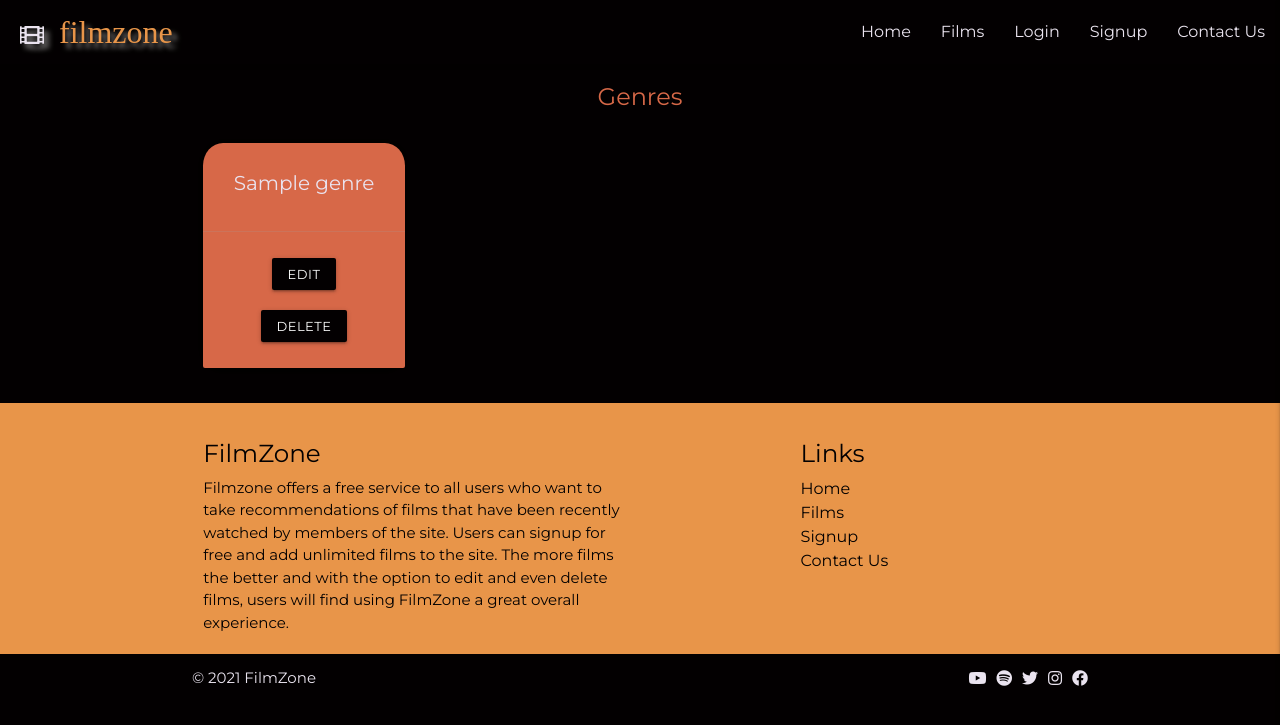
After one commit to liamwalsh1980/Milestone-Project-3, a Flask app: page /genres.html in a window 1280 px wide. The commit adds this page. Shown: the top 725 px of the page. Run offline with Flask 2, Linux system fonts and the light colour scheme; a database or web service that is not in the repository returns one stand-in record (values such as "Sample title"); some libraries are stand-ins or nearby versions; some web fonts are replaced.

Commit message:
New html template added for Genres

```diff
--- a/app.py
+++ b/app.py
@@ -132,16 +132,17 @@ def logout():
     return redirect(url_for("login"))
 
 
+# Function to enable users to add new films to the site
 @app.route("/add_film", methods=["GET", "POST"])
 def add_film():
     if request.method == "POST":
+        # Dictionary created and assigned to 'film'
         film = {
             "genre_name": request.form.get("genre_name"),
             "film_name": request.form.get("film_name"),
             "actors": request.form.get("actors"),
             "best_bit": request.form.get("best_bit"),
             "image": request.form.get("image"),
-            "media_clip": request.form.get("media_clip"),
             "created_by": session["user"]
         }
         mongo.db.films.insert_one(film)
@@ -182,6 +183,12 @@ def delete_film(film_id):
     return redirect(url_for("films"))
 
 
+@app.route("/genres.html")
+def genres():
+    genres = list(mongo.db.genres.find().sort("genre_name", 1))
+    return render_template("genres.html", genres=genres)
+
+
 if __name__ == "__main__":
     app.run(host=os.environ.get("IP"),
             port=int(os.environ.get("PORT")),
--- a/static/css/style.css
+++ b/static/css/style.css
@@ -366,28 +366,49 @@ ul li a:hover {
     border-bottom: 1px solid #d76848;
 }
 
-.add_film_text, .select-wrapper input.select-dropdown  {
+.add_film_text, .edit_film_text, .select-wrapper input.select-dropdown  {
     color: #EAE3EF;
+    font-size: 15px;
 }
 
 /* .input-field.col .prefix ~ label, .input-field.col .prefix ~ .validate ~ label[genre_name] {
     color: #030001;
 } */
 
+/* Genres page */
+
+.genre-card {
+    background-color: #d76848;;
+    border-radius: 10%;
+}
+
+.card .card-title {
+    font-size: 20px;
+}
+
 /* Buttons */
 
-.btn-text {
+.btn-small-genres {
+    background-color: #030001;
+    margin: 10px 5px;
+}
+
+.btn-small-genres:hover {
+    background-color: #647737;
+}
+
+/* .btn-text-profile {
     background-color: #d76848;
     color: #EAE3EF;
-}
+} */
 
-.btn-small {
+.btn-small-profile {
     margin: 10px 5px;
     background-color: #d76848;
     color: #EAE3EF;
 }
 
-.btn-small:hover {
+.btn-small-profile:hover {
     background-color: #647737;
     color: #EAE3EF;
 }
--- a/templates/base.html
+++ b/templates/base.html
@@ -40,7 +40,9 @@
                         {% if session.user %}
                             <li><a href="{{ url_for('profile', username=session['user']) }}">Profile</a></li>
                             <li><a href="{{ url_for('add_film') }}">Add Film</a></li>
-                            <li><a href="#">Manage Genres</a></li>
+                            {% if session.user|lower == "admin"|lower %}
+                                <li><a href="{{ url_for('genres') }}">Manage Genres</a></li>
+                            {% endif %}
                             <li><a href="{{ url_for('logout') }}">Logout</a></li>
                         {% else %}
                             <li><a href="{{ url_for('login') }}">Login</a></li>
@@ -86,7 +88,9 @@
             {% if session.user %}
                 <li><a href="{{ url_for('profile', username=session['user']) }}">Profile</a></li>
                 <li><a href="{{ url_for('add_film') }}">Add Film</a></li>
-                <li><a href="#">Manage Genres</a></li>
+                {% if session.user|lower == "admin"|lower %}
+                    <li><a href="{{ url_for('genres') }}">Manage Genres</a></li>
+                {% endif %}
                 <li><a href="{{ url_for('logout') }}">Logout</a></li>
             {% else %}
                 <li><a href="{{ url_for('login') }}">Login</a></li>
--- a/templates/films.html
+++ b/templates/films.html
@@ -7,18 +7,19 @@
             <div class="col-12 subheader">All Films</div>
         </div>
     </section>
-    <!-- -->
+    <!-- Films section for all users to view -->
     <section>
         <div class="row center">
             <!-- Jinja templating language -->
             <!-- for loop to iterate through the films from MongoDB -->
             {% for film in films %}
-                <div class="container col xl4 s12">
+                <div class="col s12 xl4">
                     <h3>{{ film.film_name }}</h3></br>
                     <p>Genre: {{ film.genre_name }}</p><br>
                     <p>Actors: {{ film.actors }}</p><br>
                     <p>Best Bit: {{ film.best_bit }}</p><br>
                     <img class="img_films center-align" src="{{ film.image }}" alt="film image">
+                    <div class="line-break container"></div>
                     <br>
                     <p>Created by: {{ film.created_by }}</p>
                     <br>
--- /dev/null
+++ b/templates/genres.html
@@ -0,0 +1,29 @@
+{% extends "base.html" %}
+{% block content %}
+
+<!-- Subheader text -->
+<section>
+    <div class="row">
+        <div class="col-12 subheader">Genres</div>
+    </div>
+</section>
+<!-- -->
+<section>
+    <div class="container row">
+        {% for genre in genres %}
+        <div class="col s12 m4 l3">
+          <div class="card text-shadow genre-card">
+            <div class="card-content">
+              <span class="card-title center-align">{{ genre.genre_name }}</span>
+            </div>
+            <div class="card-action center-align">
+                <a href="" id="genre-btn" class="btn-small btn-small-genres">Edit</a>
+                <a href="" class="btn-small  btn-small-genres">Delete</a>
+            </div>
+          </div>
+        </div>
+        {% endfor %}
+    </div>
+</section>
+
+{% endblock %}
--- a/templates/profile.html
+++ b/templates/profile.html
@@ -23,8 +23,8 @@
                                 {{ film.film_name }}
                             </div>
                             <div class="col s4">
-                                <a href="{{ url_for('edit_film', film_id=film._id) }}" class="btn-small">Edit</a>
-                                <a href="{{ url_for('delete_film', film_id=film._id) }}" class="btn-small">Done</a>
+                                <a href="{{ url_for('edit_film', film_id=film._id) }}" class="btn-small btn-small-profile">Edit</a>
+                                <a href="{{ url_for('delete_film', film_id=film._id) }}" class="btn-small btn-small-profile">Done</a>
                             </div>
                         </div>
                         <div class="collapsible-body center-align">
```
Also changed, not shown: templates/edit_film.html (+6 -6 lines).
